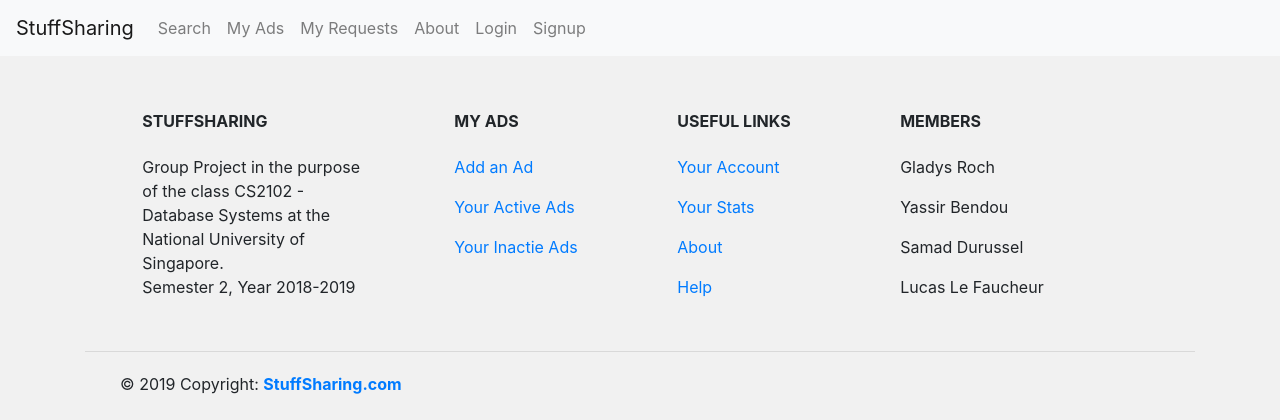
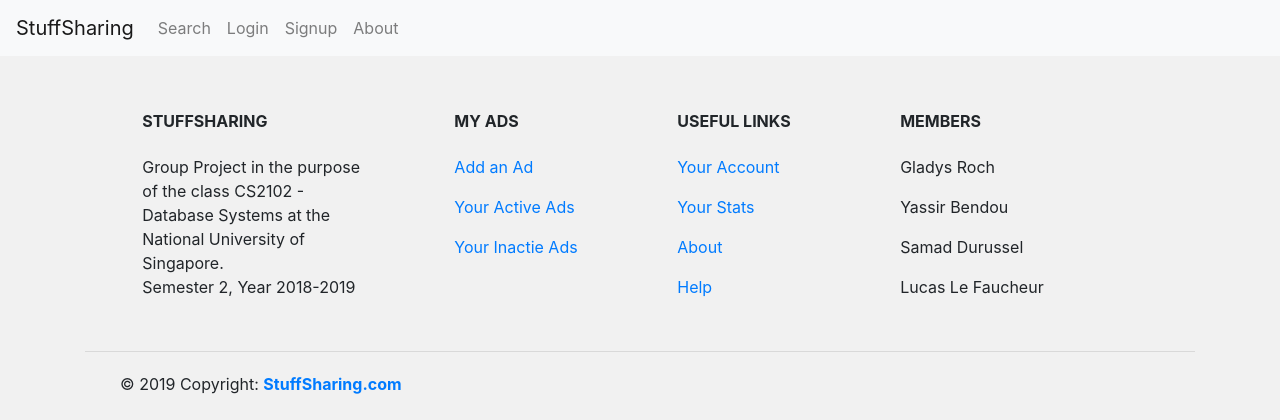
Before and after one commit to lucaslefaucheur/cs2102StuffSharing, a Django app: page /about/ in a window 1280 px wide. Shown: the top 420 px of the page. Run offline with Django 3.2, Linux system fonts and the light colour scheme; some libraries are stand-ins or nearby versions.

Commit message:
style for nav bar (encore mieux)

```diff
--- a/django_project/stuffsharing/templates/stuffsharing/base.html
+++ b/django_project/stuffsharing/templates/stuffsharing/base.html
@@ -20,16 +20,13 @@
                 <li class="nav-item">
                     <a class="nav-link" href="{% url 'stuffsharing-search' %}">Search</a>
                 </li>
+                {% if user.is_authenticated %}
                 <li class="nav-item">
                     <a class="nav-link" href="{% url 'stuffsharing-myadsadd' %}">My Ads</a>
                 </li>
                 <li class="nav-item">
                     <a class="nav-link" href="{% url 'stuffsharing-myrequests' %}">My Requests</a>
                 </li>
-                <li class="nav-item">
-                    <a class="nav-link" href="{% url 'stuffsharing-about' %}">About</a>
-                </li>
-                {% if user.is_authenticated %}
                 <li class="nav-item dropdown">
                     <a class="nav-link dropdown-toggle" href="#" id="navbarDropdown" role="button" data-toggle="dropdown" aria-haspopup="true" aria-expanded="false">{{ user.get_username }}</a>
                     <div class="dropdown-menu" aria-labelledby="navbarDropdown">
@@ -46,6 +43,9 @@
                 </li>
                 <li class="nav-item">
                     <a class="nav-link" href="{% url 'stuffsharing-signup' %}">Signup</a>
+                </li>
+                <li class="nav-item">
+                    <a class="nav-link" href="{% url 'stuffsharing-about' %}">About</a>
                 </li>
                 {% endif %}
             </ul>
```
Also changed, not shown: django_project/db.sqlite3.
